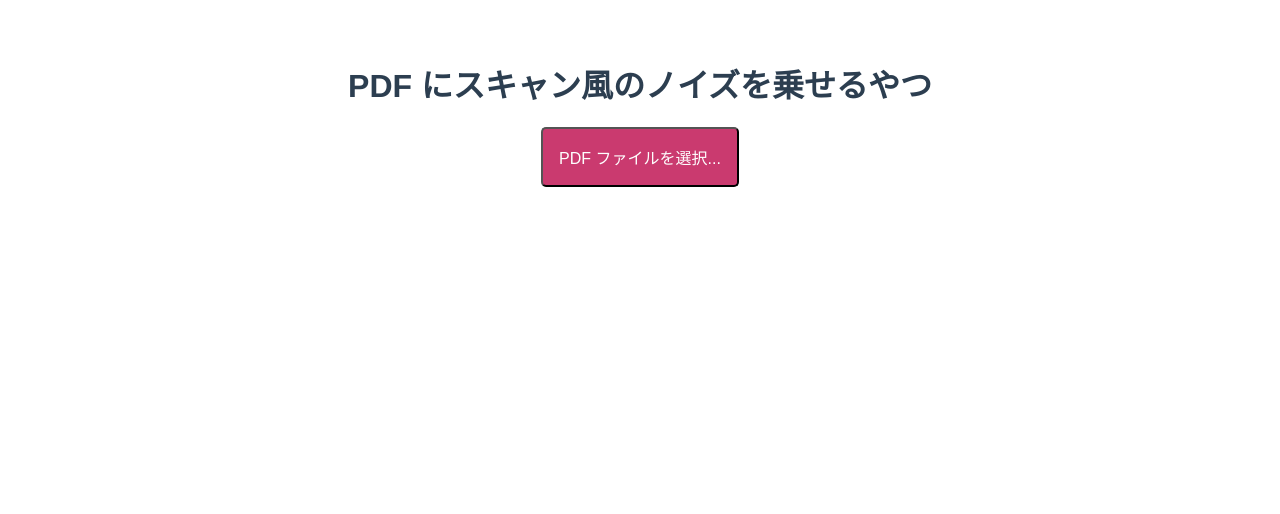
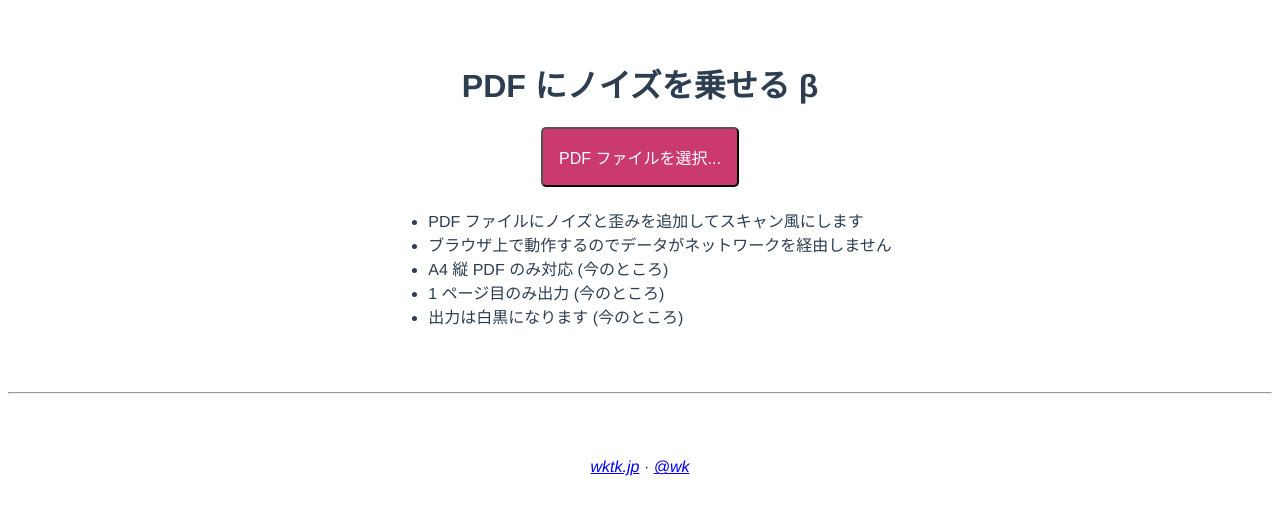
Before and after one commit to wktk/pdf-phs, a Vue app: page / in a window 1280 px wide. Shown: the top 514 px of the page. Built offline with nearby package versions, Linux system fonts and the light colour scheme.

Commit message:
Add notices

```diff
--- a/src/App.vue
+++ b/src/App.vue
@@ -1,6 +1,6 @@
 <template>
   <div id="app">
-    <h1>PDF にスキャン風のノイズを乗せるやつ</h1>
+    <h1>PDF にノイズを乗せる &beta;</h1>
     <button id="upload" onclick="document.getElementById('file').click()">
       PDF ファイルを選択...
     </button>
@@ -11,6 +11,18 @@
       accept="application/pdf,.pdf"
       @change.prevent="convert"
     />
+    <ul class="notice">
+      <li>PDF ファイルにノイズと歪みを追加してスキャン風にします</li>
+      <li>ブラウザ上で動作するのでデータがネットワークを経由しません</li>
+      <li>A4 縦 PDF のみ対応 (今のところ)</li>
+      <li>1 ページ目のみ出力 (今のところ)</li>
+      <li>出力は白黒になります (今のところ)</li>
+    </ul>
+    <hr class="separator" />
+    <address>
+      <a href="https://wktk.jp/">wktk.jp</a> &middot;
+      <a href="https://twitter.com/wk">@wk</a>
+    </address>
   </div>
 </template>
 
@@ -111,4 +123,14 @@ export default Vue.extend({
 #file {
   visibility: hidden;
 }
+
+.notice {
+  margin: auto;
+  text-align: left;
+  width: max-content;
+}
+
+.separator {
+  margin: 4em auto;
+}
 </style>
```
